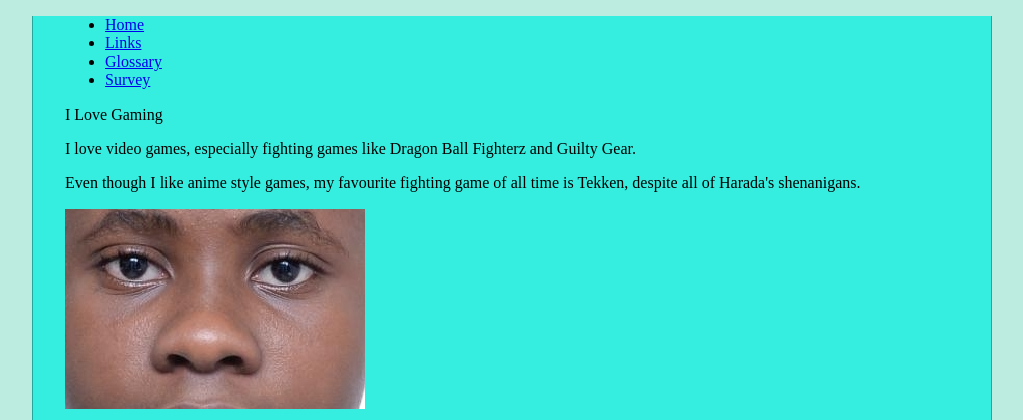
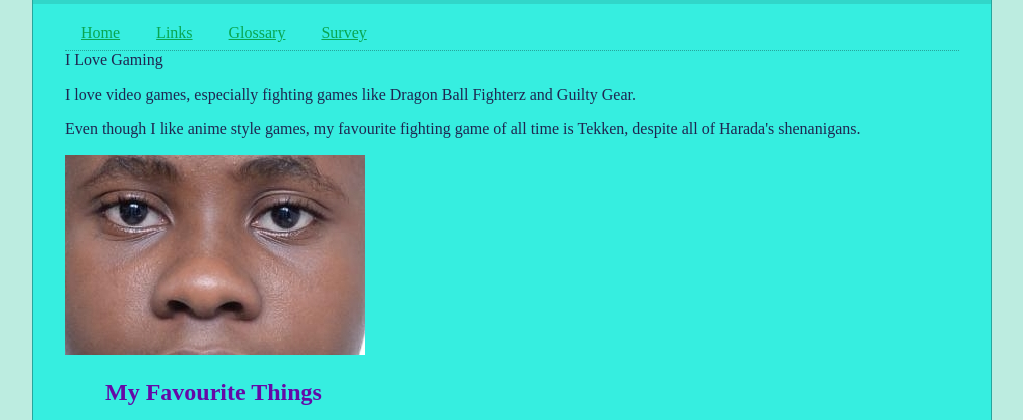
Before and after one commit to NK342-sault/NK342-sault, a plain HTML site: page site/index.html in a window 1280 px wide. Shown: the top 420 px of the page, without its empty margins (128-1151 px from the left). Drawn offline with Linux system fonts and the light colour scheme.

Commit message:
Some of lab5

```diff
--- a/site/styles/main.css
+++ b/site/styles/main.css
@@ -40,4 +40,58 @@ dt::after {
 
 body{
     background-color: #BCECE0;
+    color: #1f2650
 }
+
+h1, h2, h3 {
+    color: #6509a7;
+}
+
+a{
+    color: #F652A0;
+}
+
+header nav a{
+    display: inline-block;
+    color: #09a650;
+    border-top: 4px solid transparent;
+    transition: border-color 0.2s;
+    padding-top: 1em;
+    padding-bottom: 0.5em;
+    padding-left: 1em;
+    padding-right: 1em;
+    vertical-align: top;
+    box-sizing: border-box;
+}
+
+header nav a:hover{
+    border-top: 4px solid #F652A0;
+}
+
+::selection{
+    background-color: #fff176;
+}
+
+header{
+    border-top: 4px solid rgba(0, 0, 0, 0.1);
+    margin-left: -2em;
+    margin-right: -2em;
+}
+
+header nav{
+    border-bottom: 1px dotted rgba(0, 0, 0, 0.3);
+    margin-left: 2em;
+    margin-right: 2em;
+    padding-left: 0;
+    padding-right: 0;
+}
+
+header nav ul{
+    margin: 0;
+    padding: 0;
+    list-style: none;
+}
+
+header nav ul li{
+    display: inline;
+}
```
